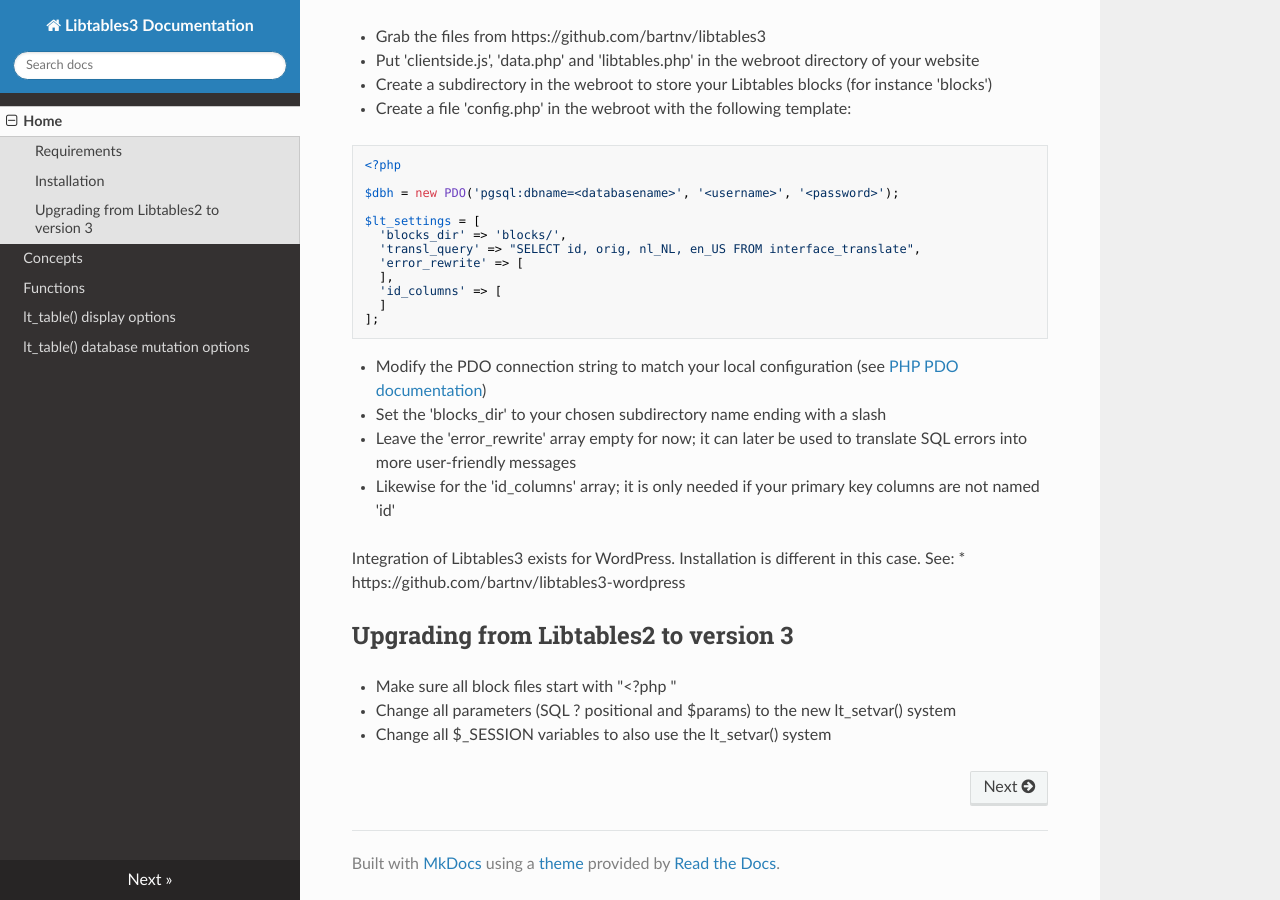
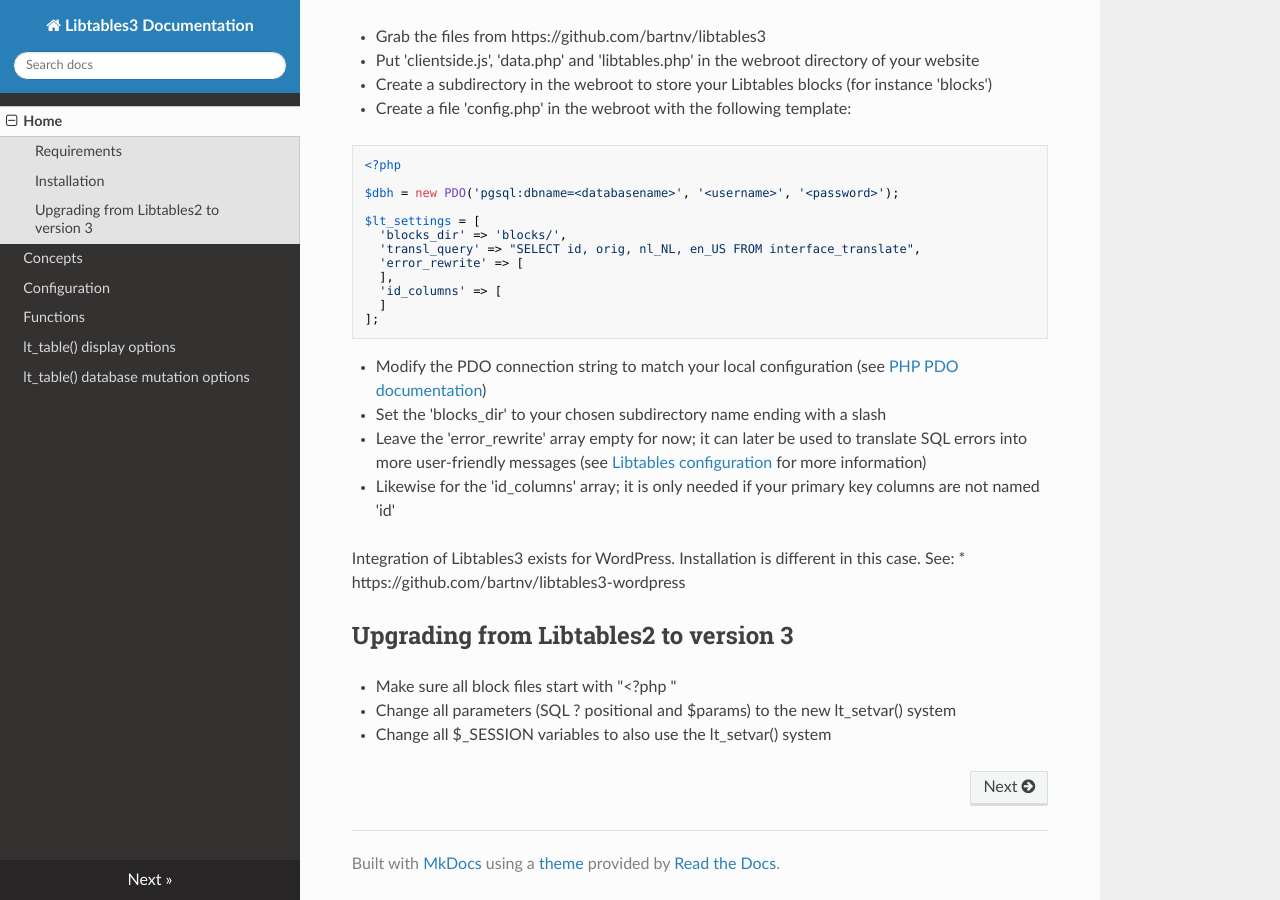
Before and after one commit to bartnv/libtables3-wordpress, an MkDocs documentation site: the page built from docs/index.md, in a window 1280 px wide and 900 px high, scrolled down 751 px. Built offline with MkDocs 1.6.1, drawn with Linux system fonts in a browser that asks for light colours; nearby versions of some CDN libraries; old or Windows-style settings are respelled for this version of MkDocs.

```diff
--- a/docs/index.md
+++ b/docs/index.md
@@ -45,7 +45,7 @@ $lt_settings = [
 
   * Modify the PDO connection string to match your local configuration (see [PHP PDO documentation](https://secure.php.net/manual/en/pdo.construct.php))
   * Set the 'blocks_dir' to your chosen subdirectory name ending with a slash
-  * Leave the 'error_rewrite' array empty for now; it can later be used to translate SQL errors into more user-friendly messages
+  * Leave the 'error_rewrite' array empty for now; it can later be used to translate SQL errors into more user-friendly messages (see [Libtables configuration](configuration/) for more information)
   * Likewise for the 'id_columns' array; it is only needed if your primary key columns are not named 'id'
 
 Integration of Libtables3 exists for WordPress. Installation is different in this case. See:
--- a/mkdocs.yml
+++ b/mkdocs.yml
@@ -2,6 +2,7 @@ site_name: Libtables3 Documentation
 pages:
   - Home: index.md
   - Concepts: concepts.md
+  - Configuration: configuration.md
   - Functions: functions.md
   - lt_table() display options: table_options_display.md
   - lt_table() database mutation options: table_options_database.md
```
Also changed, not shown: docs/configuration.md (added, +20 -0 lines).
